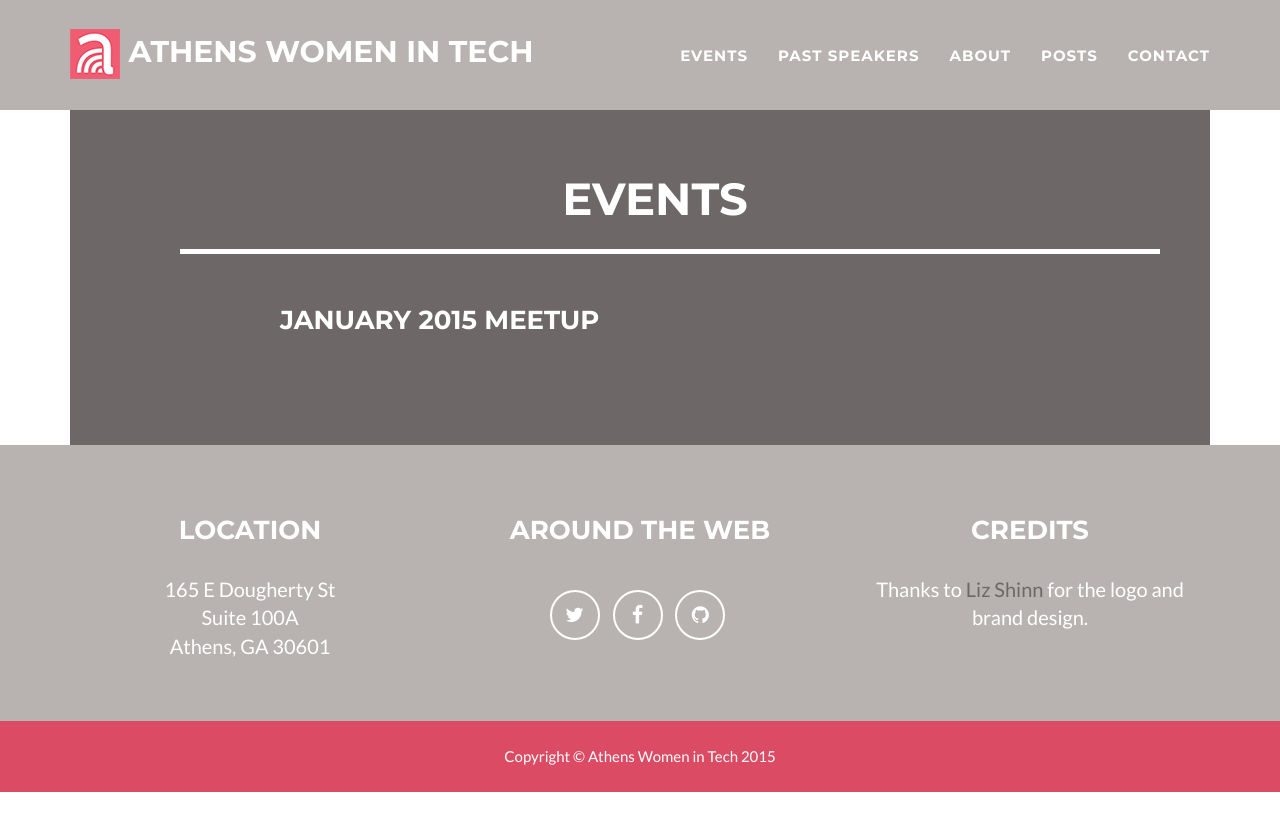
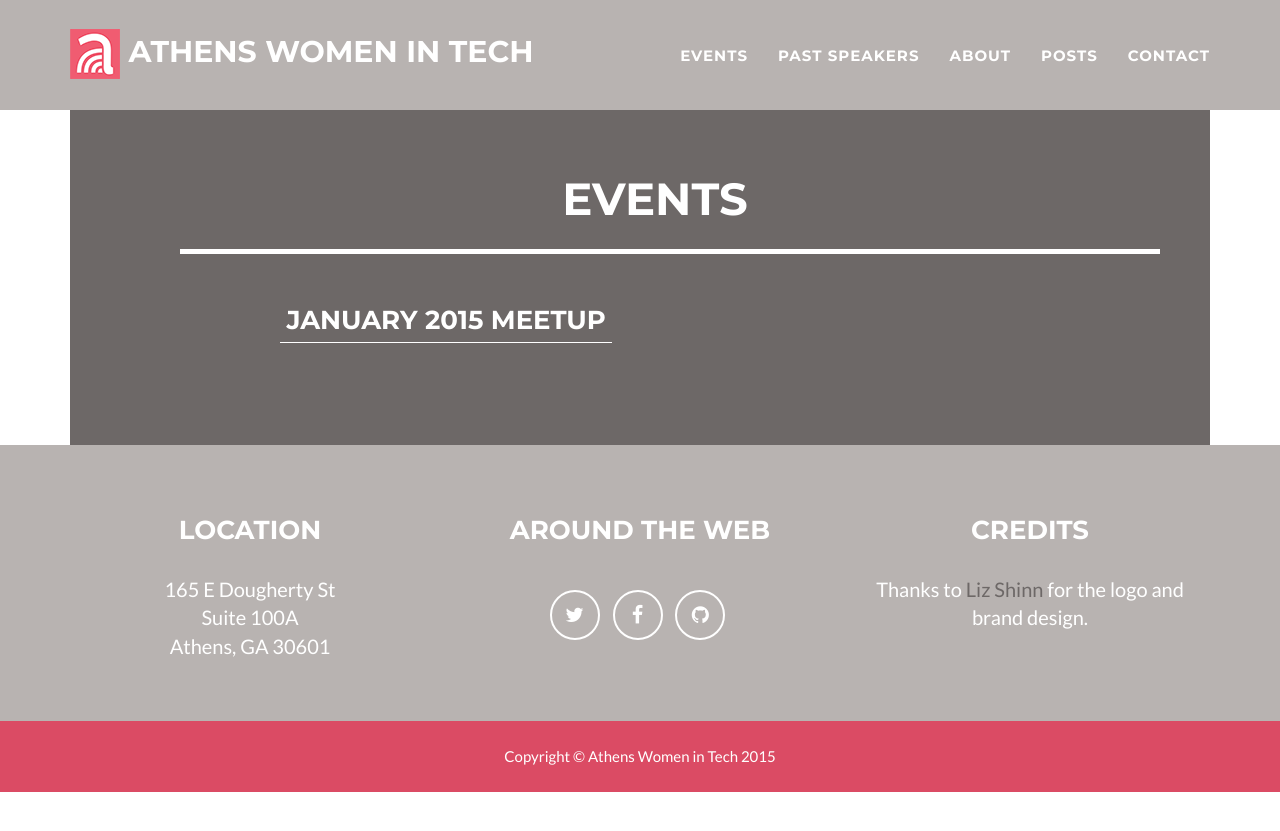
Before and after one commit to AthensWIT/AthensWIT.github.io, a Jekyll site: the page built from events.html, in a window 1280 px wide. Shown: the top 831 px of the page. Built offline with Jekyll 4.4.1, drawn with Linux system fonts in a browser that asks for light colours.

Commit message:
Added link for event

```diff
--- a/events.html
+++ b/events.html
@@ -6,6 +6,8 @@ permalink: /events/
 ---
 <div class="col-lg-8 col-lg-offset-2">
   {% for event in site.events %}
-    <h3>{{ event.title }}</h3>
+    <h3>
+      <a href="{{ event.url }}">{{ event.title }}</a>
+    </h3>
   {% endfor %}
 </div>
```
